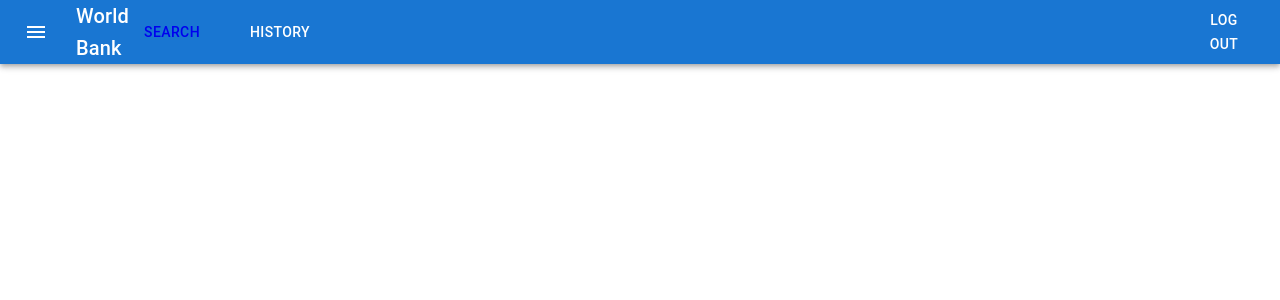
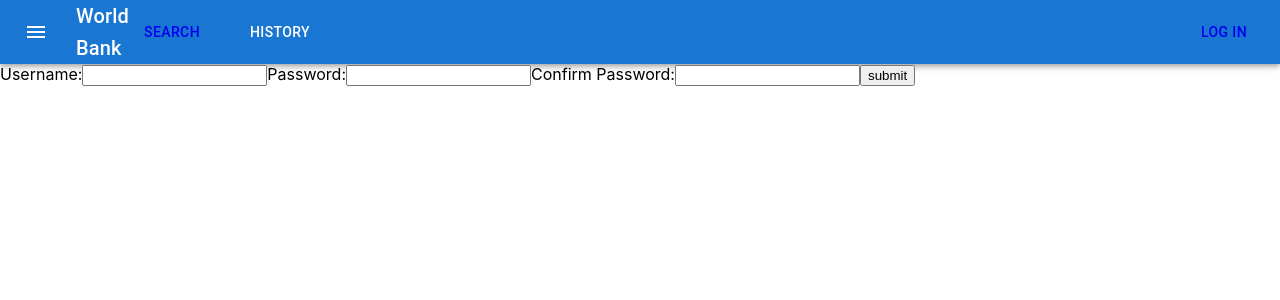
Before and after one commit to s-dilip/youre-fired-worldbank-frontend, a React (Create React App) app in the folder my-app/: page /create-account in a window 1280 px wide. Shown: the top 300 px of the page. Built offline with nearby package versions, Linux system fonts and the light colour scheme.

Commit message:
added create account page and completed form validation. Page interacts with endpoint well

```diff
--- a/my-app/package.json
+++ b/my-app/package.json
@@ -12,6 +12,7 @@
     "@testing-library/react": "^13.4.0",
     "@testing-library/user-event": "^13.5.0",
     "dayjs": "^1.11.7",
+    "formik": "^2.2.9",
     "react": "^18.2.0",
     "react-dom": "^18.2.0",
     "react-router-dom": "^6.5.0",
--- a/my-app/src/App.js
+++ b/my-app/src/App.js
@@ -4,6 +4,7 @@ import SearchPage from "./SearchPage";
 import TopNavBar from "./components/TopNavBar";
 import { Routes, Route } from "react-router-dom";
 import ResultsPage from "./ResultsPage";
+import CreateAccountPage from "./pages/CreateAccountPage";
 
 function App() {
   return (
@@ -12,6 +13,7 @@ function App() {
       <Routes>
         <Route path="/search" element={<SearchPage />} />
         <Route path="/results" element={<ResultsPage />} />
+        <Route path="/create-account" element={<CreateAccountPage />} />
       </Routes>
     </div>
   );
--- /dev/null
+++ b/my-app/src/Networking.js
@@ -0,0 +1,17 @@
+const baseUrlUsers = "http://127.0.0.1:5001/";
+
+export async function submitUser(username, password) {
+  try {
+    const response = await fetch(`${baseUrlUsers}create-account`, {
+      method: "POST",
+      headers: {
+        "Content-Type": "application/json",
+      },
+      body: JSON.stringify({ username: username, password: password }),
+    });
+    console.log(await response.json());
+    // return await response.json();
+  } catch (e) {
+    console.log(e.message);
+  }
+}
--- a/my-app/src/components/TopNavBar.js
+++ b/my-app/src/components/TopNavBar.js
@@ -33,7 +33,9 @@ export default function TopNavBar() {
           <Button sx={{ mr: 110 }} color="inherit">
             History
           </Button>
-          <Button color="inherit">Log out</Button>
+          <Link to="/create-account">
+            <Button color="inherit">Log in</Button>
+          </Link>
         </Toolbar>
       </AppBar>
     </Box>
--- /dev/null
+++ b/my-app/src/pages/CreateAccountPage.js
@@ -0,0 +1,83 @@
+import { useFormik } from "formik";
+import { submitUser } from "../Networking.js";
+
+export default function CreateAccountPage() {
+  function validate(values) {
+    const errors = {};
+    if (!values.username) {
+      errors.username = "Required";
+    }
+    if (values.username.length > 20) {
+      errors.username = "Username can have a maximum of 20 characters";
+    }
+
+    if (!values.password) {
+      errors.password = "Required";
+    }
+    if (values.password.length > 20) {
+      errors.password = "Password can have a maximum of 20 characters";
+    }
+
+    if (!values.repassword) {
+      errors.repassword = "Required";
+    }
+    if (values.password !== values.repassword) {
+      errors.repassword = "Passwords must match";
+    }
+
+    return errors;
+  }
+
+  const { handleSubmit, handleChange, handleBlur, touched, errors } = useFormik(
+    {
+      initialValues: {
+        username: "",
+        password: "",
+        repassword: "",
+      },
+      validate,
+      onSubmit: (values) => {
+        submitUser(values.username, values.password);
+      },
+    }
+  );
+
+  return (
+    <form onSubmit={handleSubmit}>
+      <label htmlFor="username">Username:</label>
+      <input
+        type="text"
+        name="username"
+        onChange={handleChange}
+        onBlur={handleBlur}
+      />
+      {touched.username && errors.username ? (
+        <div>{errors.username}</div>
+      ) : null}
+
+      <label htmlFor="password">Password:</label>
+      <input
+        type="password"
+        name="password"
+        onChange={handleChange}
+        onBlur={handleBlur}
+      />
+      {touched.password && errors.password ? (
+        <div>{errors.password}</div>
+      ) : null}
+
+      <label htmlFor="repassword">Confirm Password:</label>
+      <input
+        type="password"
+        name="repassword"
+        onChange={handleChange}
+        onBlur={handleBlur}
+      />
+      {touched.repassword && errors.repassword ? (
+        <div>{errors.repassword}</div>
+      ) : null}
+
+      <button type="submit">submit</button>
+    </form>
+  );
+}
```
Also changed, not shown: 1 other file (tests, documents, lock files or other folders).
